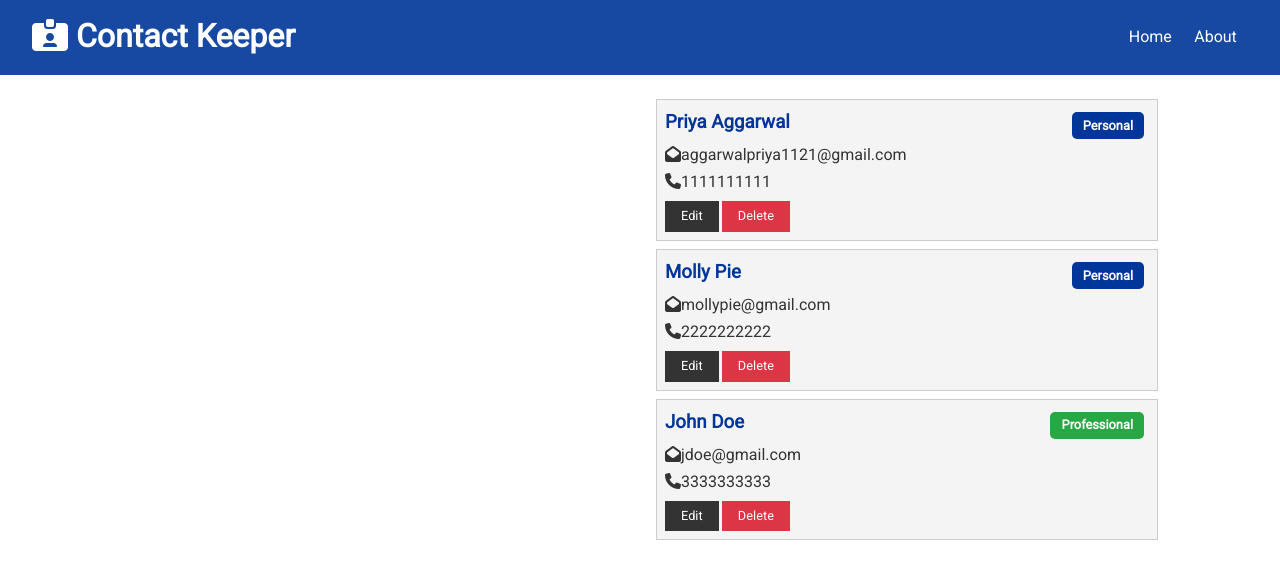
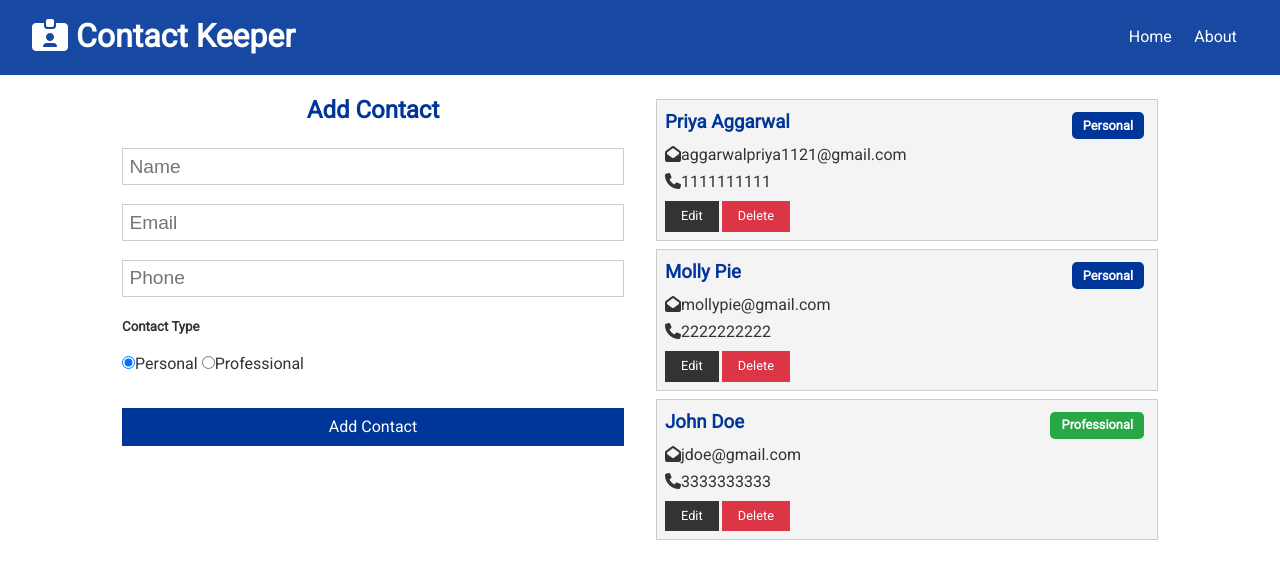
Before and after one commit to Priya2123/Contact-Keeper, a React (Create React App) app in the folder client/: page / in a window 1280 px wide. Shown: the top 570 px of the page. Built offline with nearby package versions, Linux system fonts and the light colour scheme.

Commit message:
contact form

```diff
--- /dev/null
+++ b/client/src/components/contacts/ContactForm.js
@@ -0,0 +1,64 @@
+import React, { useState } from "react";
+
+const ContactForm = () => {
+  const [contact, setContact] = useState({
+    name: "",
+    email: "",
+    phone: "",
+    type: "personal",
+  });
+  const { name, email, phone, type } = contact;
+  const onChange = (e) =>
+    setContact({ ...contact, [e.target.name]: e.target.value });
+  return (
+    <form>
+      <h2 className="text-primary">Add Contact</h2>
+      {/* value - state */}
+      <input
+        type="text"
+        placeholder="Name"
+        name="name"
+        value={name}
+        onChange={onChange}
+      />
+      <input
+        type="email"
+        placeholder="Email"
+        name="email"
+        value={email}
+        onChange={onChange}
+      />
+      <input
+        type="text"
+        placeholder="Phone"
+        name="phone"
+        value={phone}
+        onChange={onChange}
+      />
+      <h5>Contact Type</h5>
+      <input
+        type="radio"
+        name="type"
+        value="personal"
+        checked={type === "personal"}
+      />
+      Personal{" "}
+      <input
+        type="radio"
+        name="type"
+        value="professional"
+        checked={type === "professional"}
+      />
+      Professional
+      <div>
+        <input
+          type="submit"
+          value="Add Contact"
+          className="btn btn-primary btn-block"
+        />
+      </div>
+    </form>
+  );
+};
+
+export default ContactForm;
--- a/client/src/components/pages/Home.js
+++ b/client/src/components/pages/Home.js
@@ -1,10 +1,13 @@
 import React from "react";
 import Contact from "../contacts/Contact";
+import ContactForm from "../contacts/ContactForm";
 
 const Home = () => {
   return (
     <div className="grid-2">
-      <div>{/* Contact Form */}</div>
+      <div>
+        <ContactForm />
+      </div>
       <div>
         <Contact />
       </div>
```
